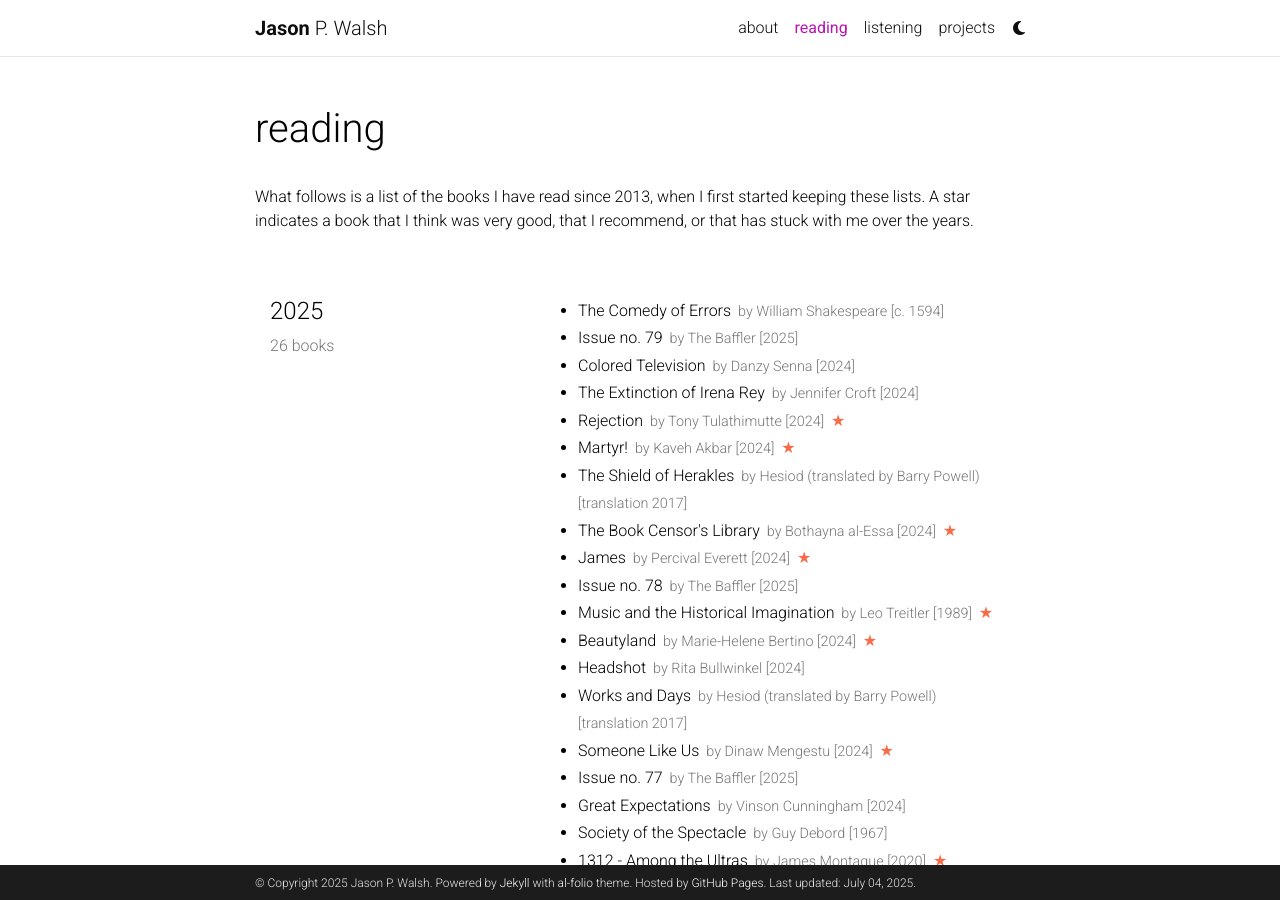
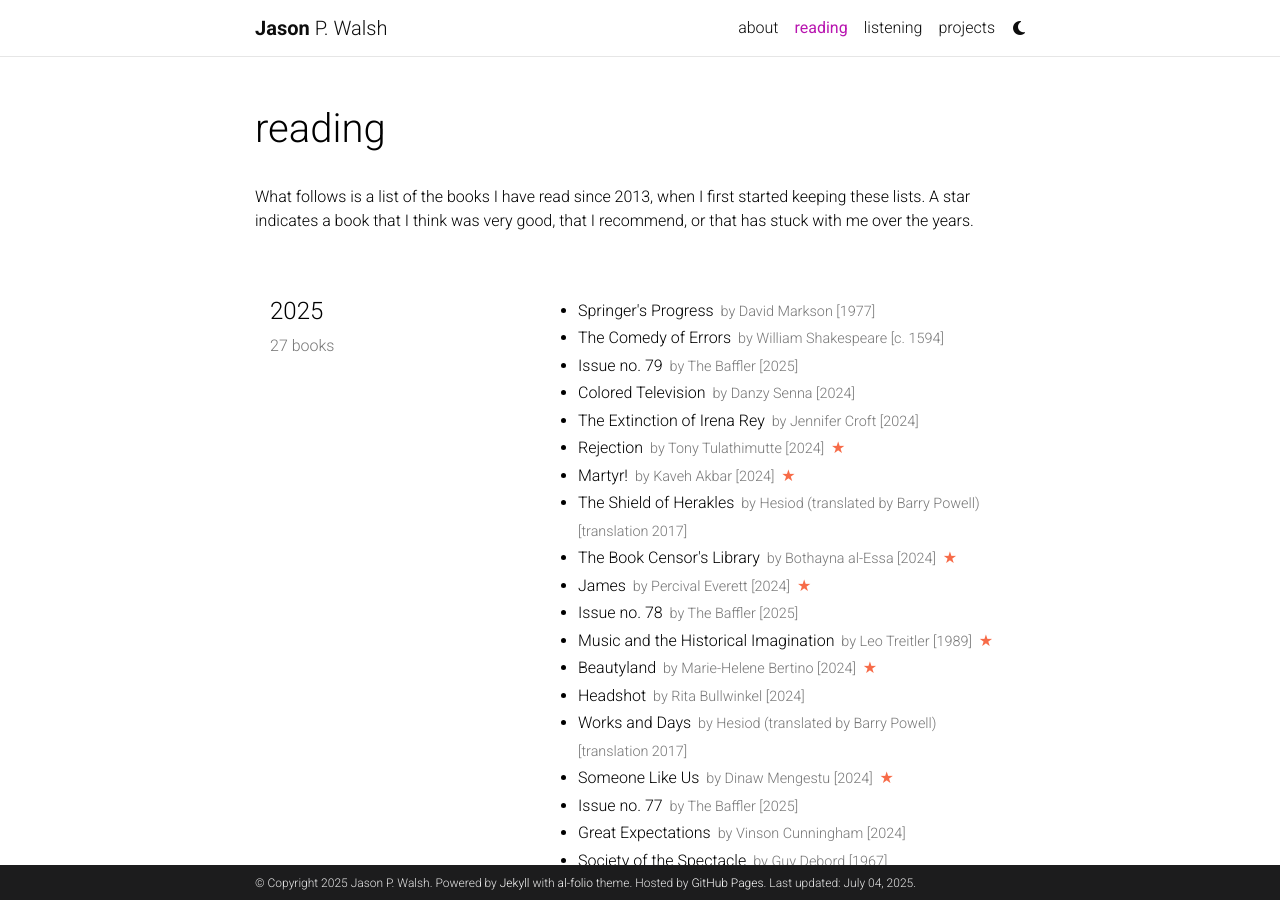
Before and after one commit to jwals23/jwals23.github.io, a Jekyll site: the page built from _pages/reading.md, in a window 1280 px wide and 900 px high. Built offline with Jekyll 4.4.1, drawn with Linux system fonts in a browser that asks for light colours; comment, search, counter and statistics services are not loaded; a style sheet for code colours, icons or effects is not loaded.

Commit message:
Update reading.yml

```diff
--- a/_data/reading.yml
+++ b/_data/reading.yml
@@ -1,6 +1,10 @@
 list:
   - year: "2025"
     books:
+      - title: Springer's Progress
+        author: David Markson
+        year: 1977
+
       - title: The Comedy of Errors
         author: William Shakespeare
         year: c. 1594
```
